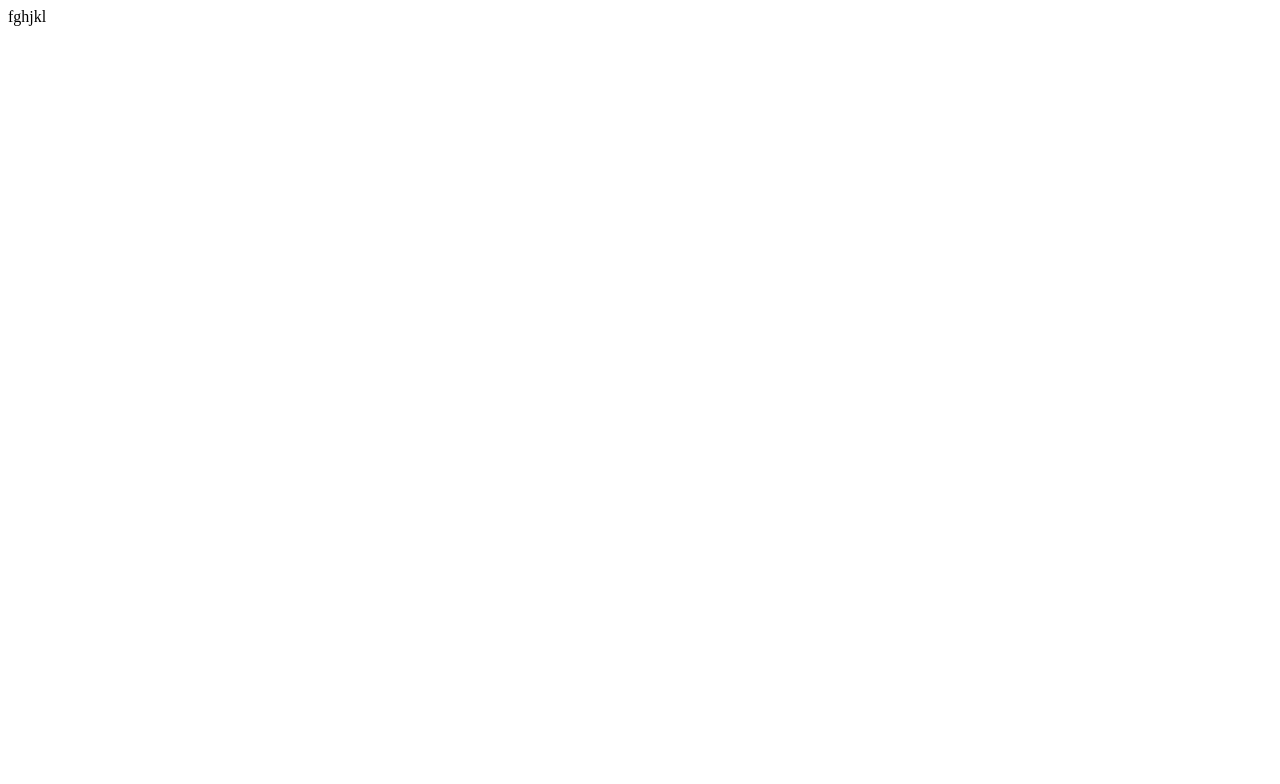
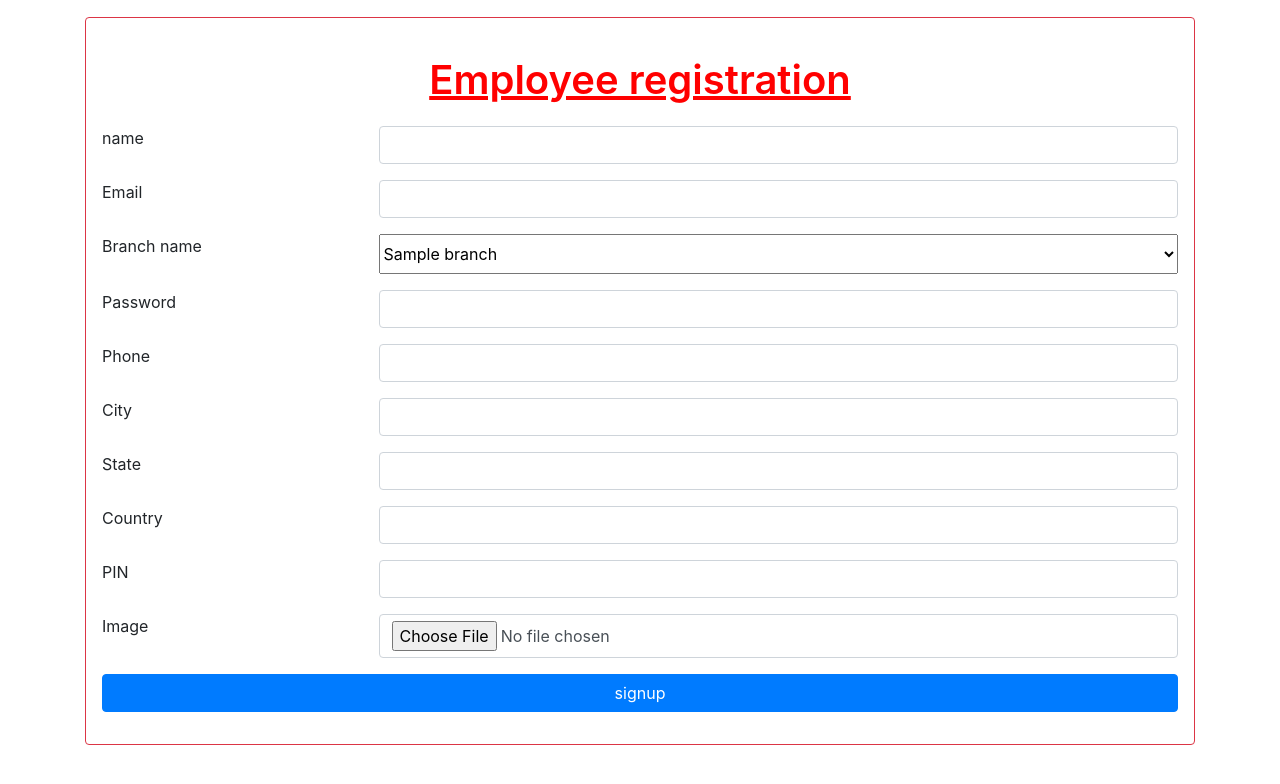
Before and after one commit to praveeshvnr/SPECIALTRAINING, a Django app: page /app1/empreg in a window 1280 px wide. Before the commit the part shown is almost empty. Shown: the top 784 px of the page. Run offline with Django 4.2, Linux system fonts and the light colour scheme; tables that the repository leaves empty hold one stand-in row (values such as "Sample post"); some libraries are stand-ins or nearby versions.

Commit message:
employee registration fetching working

```diff
--- a/app1/models.py
+++ b/app1/models.py
@@ -1,3 +1,5 @@
+from email.policy import default
+from statistics import mode
 from django.db import models
 
 from app.models import company
@@ -16,3 +18,17 @@ class branch(models.Model):
     pin=models.CharField(max_length=255)
     image=models.ImageField(default="default.png",upload_to="images")
     companyid=models.ForeignKey(company,on_delete=models.CASCADE)
+
+
+class employee(models.Model):
+    name=models.CharField(max_length=255)
+    email=models.CharField(max_length=255)
+    branchname=models.CharField(max_length=255)
+    password=models.CharField(max_length=255)
+    phone=models.CharField(max_length=255)
+    city=models.CharField(max_length=255)
+    state=models.CharField(max_length=255)
+    country=models.CharField(max_length=255)
+    pin=models.CharField(max_length=255)
+    image=models.ImageField(default='default.png',upload_to="images")
+    branchid=models.ForeignKey(branch, on_delete=models.CASCADE)
--- a/app1/urls.py
+++ b/app1/urls.py
@@ -8,6 +8,10 @@ urlpatterns=[
     re_path(r'^branchsignup$', views.branchsignup, name="branchsignup"),
     re_path(r'^branchlog$', views.branchlog, name="branchlog"),
     re_path(r'^branchlogin$', views.branchlogin, name="branchlogin"),
+    re_path(r'^employeereg$', views.employeereg, name="employeereg"),
+    re_path(r'^employeeshow$', views.employeeshow, name="employeeshow"),
+    re_path(r'^delete/(?P<id>\d+)$', views.delete, name='delete'),
+    re_path(r'^empedit/(?P<id>\d+)$', views.empedit, name='empedit'),
 
     re_path(r'^empreg$', views.empreg, name="empreg"),
 
--- a/app1/views.py
+++ b/app1/views.py
@@ -41,6 +41,7 @@ def branchlog(request):
     return render(request,'branchlog.html')
 
 def branchlogin(request):
+
     if request.method=='POST':
         if branch.objects.filter(branchname=request.POST['branchname'],password=request.POST['password']).exists():
             member=branch.objects.get(branchname=request.POST['branchname'], password=request.POST['password'])
@@ -54,4 +55,46 @@ def branchlogin(request):
         return redirect('branchlog')
 
 def empreg(request):
-    return render(request,'empreg.html')
+    var=branch.objects.all()
+    return render(request,'empreg.html',{'var':var})
+
+
+def employeereg(request):
+    try:
+        if request.method =='POST':
+            name=request.POST['name']
+            email=request.POST['email']
+            branchname=request.POST['branchname']
+
+            password=request.POST['password']
+            phone=request.POST['phone']
+            city=request.POST['city']
+            state=request.POST['state']
+            country=request.POST['country']
+            pin=request.POST['pin']
+            image=request.FILES['image']
+
+            x=branch.objects.get(branchname=branchname)
+
+            if employee.objects.filter(name=name).exists():
+                return redirect('empreg')
+
+            else:
+                emp=employee(name=name,email=email,branchname=branchname,password=password,phone=phone,city=city,state=state,country=country,pin=pin,image=image,branchid=x)
+                emp.save()
+                return redirect('employeeshow')
+        else:
+            return redirect('empreg')
+    except:
+        return redirect('empreg')
+
+def employeeshow(request):
+    empty=employee.objects.all()
+    return render(request,'employeeshow.html',{'empty':empty})
+
+def delete(request,id):
+    employees=employee.objects.get(id=id)
+    employees.delete()
+    return redirect('employeeshow')
+def empedit(request,id):
+    return render(request,'empedit.html')
--- a/templates/branchreg.html
+++ b/templates/branchreg.html
@@ -12,7 +12,7 @@
                     <div class="row">
 
                         <div class="col-md-12 mt-3">
-                            <center>signup</center>
+                            <center style="font-size:40px; font-weight: 600; color:red;"><u>Branch registration</u></center>
 
                         </div>
 
--- a/templates/empreg.html
+++ b/templates/empreg.html
@@ -1,12 +1,103 @@
-<!DOCTYPE html>
-<html lang="en">
-<head>
-    <meta charset="UTF-8">
-    <meta http-equiv="X-UA-Compatible" content="IE=edge">
-    <meta name="viewport" content="width=device-width, initial-scale=1.0">
-    <title>Document</title>
-</head>
-<body>
-    fghjkl
-</body>
-</html>
+{% extends 'basebranch.html' %}
+{% block content %}
+<div class="container">
+    <div class="row">
+        <div class="col-md-3">
+
+        </div>
+        <div class="col-md-12 mt-3">
+            <div class="card p-3 border-danger">
+                <form action="employeereg" method="post" enctype="multipart/form-data" >
+                    {% csrf_token %}
+                    <div class="row">
+
+                        <div class="col-md-12 mt-3">
+                            <center style="font-size:40px; font-weight: 600; color:red;"><u>Employee registration</u></center>
+
+                        </div>
+
+                        <div class="col-md-3 mt-3">
+                            <label for="">name</label>
+                        </div>
+                        <div class="col-md-9 mt-3">
+                            <input type="text" name="name" class="form-control">
+                        </div>
+
+
+
+                        <div class="col-md-3 mt-3">
+                            <label for="">Email</label>
+                        </div>
+                        <div class="col-md-9 mt-3">
+                            <input type="email" name="email" class="form-control">
+                        </div>
+                        <div class="col-md-3 mt-3">
+                            <label for="">Branch name</label>
+                        </div>
+                        <div class="col-md-9 mt-3">
+                            <select name="branchname" id="" class="w-100" style="height: 40px;">
+                                {% for i in var %}
+                                <option value="{{i.branchname}}">{{i.branchname}}</option>
+                                {% endfor %}
+                            </select>
+
+                        </div>
+                        <div class="col-md-3 mt-3">
+                            <label for="">Password</label>
+                        </div>
+                        <div class="col-md-9 mt-3">
+                            <input type="password" name="password" class="form-control">
+                        </div>
+                        <div class="col-md-3 mt-3">
+                            <label for="">Phone</label>
+                        </div>
+                        <div class="col-md-9 mt-3">
+                            <input type="text" name="phone" class="form-control">
+                        </div>
+
+                        <div class="col-md-3 mt-3">
+                            <label for="">City</label>
+                        </div>
+                        <div class="col-md-9 mt-3">
+                            <input type="text" name="city" class="form-control ">
+                        </div>
+                        <div class="col-md-3 mt-3">
+                            <label for="">State</label>
+                        </div>
+                        <div class="col-md-9 mt-3">
+                            <input type="text" name="state" class="form-control ">
+                        </div>
+                        <div class="col-md-3 mt-3">
+                            <label for="">Country</label>
+                        </div>
+                        <div class="col-md-9 mt-3">
+                            <input type="text" name="country" class="form-control ">
+                        </div>
+                        <div class="col-md-3 mt-3">
+                            <label for="">PIN</label>
+                        </div>
+                        <div class="col-md-9 mt-3">
+                            <input type="text" name="pin" class="form-control ">
+                        </div>
+                        <div class="col-md-3 mt-3">
+                            <label for="">Image</label>
+                        </div>
+                        <div class="col-md-9 mt-3">
+                            <input type="file" name="image" class="form-control">
+                        </div>
+
+
+                        <div class="col-md-12 mb-3 mt-3">
+
+                            <button type="submit" class="btn btn-primary w-100">signup</button>
+                        </div>
+                    </div>
+                </form>
+            </div>
+        </div>
+        <div class="col-md-3 mt-4">
+
+        </div>
+    </div>
+</div>
+{% endblock%}
```
Also changed, not shown: templates/employeeshow.html (added, +39 -0 lines), app1/migrations/0004_employee.py (added), media/images/43ef7eca-2943-4836-96c9-9a3b4b3b8827_qQ3KQgn.jpg (added), media/images/9a859718-45f0-4044-8773-3d057675f779_0MEvjiV.jpg (added), media/images/9a859718-45f0-4044-8773-3d057675f779_q2J5oFi.jpg (added), media/images/Screenshot_193.png (added), media/images/Screenshot_202.png (added), templates/empedit.html (added).
